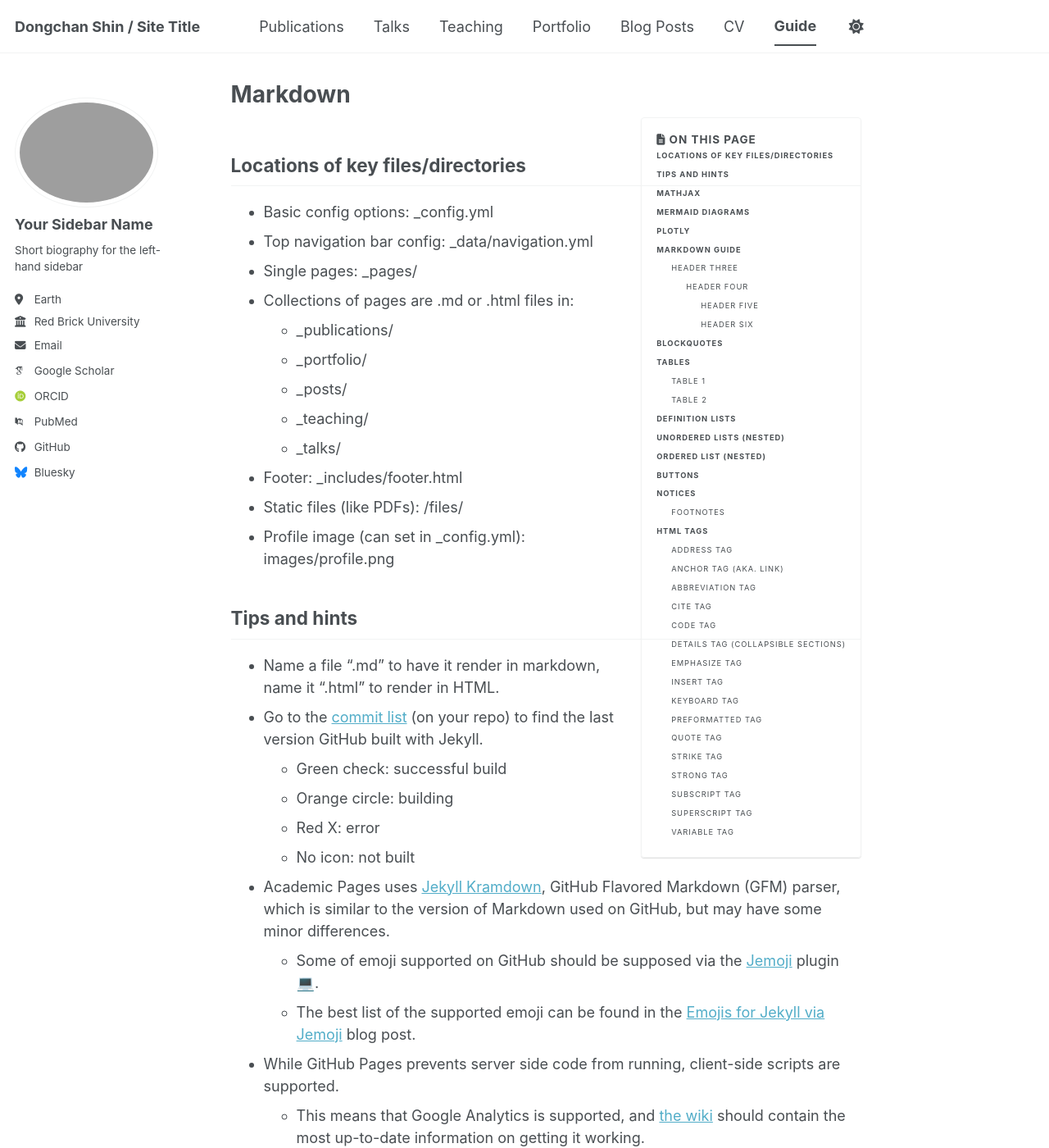
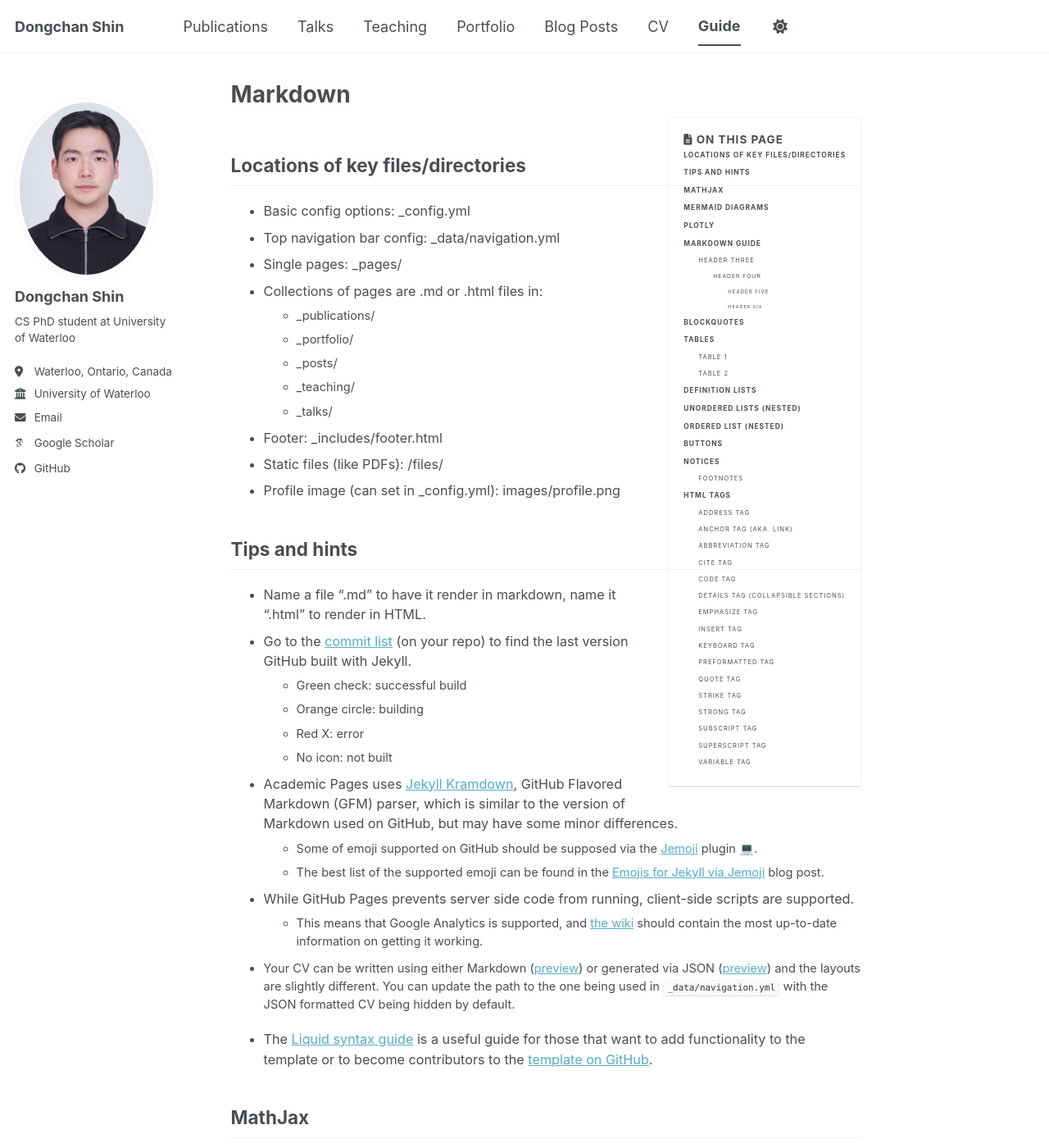
Before and after one commit to thomasshin/thomasshin.github.io, a Jekyll site: the page built from _pages/markdown.md, in a window 1280 px wide and 1400 px high. Shown: the whole window at 82% size. Built offline with Jekyll 4.4.1, drawn with Linux system fonts in a browser that asks for light colours; emoji names are drawn with the system emoji font; some web fonts are replaced; a script bundle is joined from its source files by our own code; library files that are not in the unit come from our copies.

Commit message:
updates
updates

```diff
--- a/_config.yml
+++ b/_config.yml
@@ -9,39 +9,39 @@
 # Basic Site Settings
 locale                   : "en-US"
 site_theme               : "default" # The available themes options are "default", "air", "sunrise", "mint", "dirt" and "contrast"
-title                    : "Dongchan Shin / Site Title"
+title                    : "Dongchan Shin"
 title_separator          : "-"
 name                     : &name "Dongchan Shin"
-description              : &description "Dongchan Shin's academic portfolio"   # Update this with a general description of your site, this is the default if not overridden by a page
+description              : &description "Dongchan Shin's website"   # Update this with a general description of your site, this is the default if not overridden by a page
 url                      : https://thomasshin.github.io # The base hostname & protocol for your site e.g. "https://[your GitHub username].github.io",
                                                            # or if you already have some other page hosted on Github then use "https://[your GitHub username].github.io/[Your Repo Name]"
 baseurl                  : "" # the subpath of your site, e.g. "/blog"
-repository               : "academicpages/academicpages.github.io"
+repository               : "thomasshin/thomasshin.github.io"
 
 # Site Author - The following control what appear as part of the author content on the side bar.
 #               If a field is blank the icon and link will not appear, otherwise it will be shown.
 #               Additional customization can be done by editing /_includes/author-profile.html
 author:
   # Biographic information
-  avatar           : "profile.png"
-  name             : "Your Sidebar Name"
+  avatar           : "dongchan_shin_profile_pic.jpeg"
+  name             : "Dongchan Shin"
   pronouns         : # example: "she/her"
-  bio              : "Short biography for the left-hand sidebar"
-  location         : "Earth"
-  employer         : "Red Brick University"
+  bio              : "CS PhD student at University of Waterloo"
+  location         : "Waterloo, Ontario, Canada"
+  employer         : "University of Waterloo"
   uri              : # URL
-  email            : "none@example.org"
+  email            : "dcshin718@gmail.com"
 
   # Academic websites
   academia         : # URL
   arxiv            : # URL - Update with the correct link to your profile
-  googlescholar    : "https://scholar.google.com/citations?user=PS_CX0AAAAAJ"
+  googlescholar    : "https://scholar.google.com/citations?user=QzZOkfIAAAAJ&hl=en"
   inspire-hep      : # URL
   impactstory      : # URL
-  orcid            : "https://orcid.org/yourorcidurl"
+  orcid            :
   semantic         : # URL
   ssrn             : # URL
-  pubmed           : "https://www.ncbi.nlm.nih.gov/pubmed/?term=john+snow"
+  pubmed           : #"https://www.ncbi.nlm.nih.gov/pubmed/?term=john+snow"
   researchgate     : # URL
   scopus           : # URL
   zotero           : # URL
@@ -51,13 +51,13 @@ author:
   bitbucket        : # Username - Update with your username on the site
   codepen          : # Username
   dribbble         : # Username
-  github           : "academicpages"
+  github           : "thomasshin"
   kaggle           : # Username
   stackoverflow    : # User number or user number and name (i.e., use "1" or "1/jeff-atwood")
 
   # Social media
   artstation       : # Username
-  bluesky          : "bsky.app" # Replace this with you Bluesky username
+  bluesky          : #"bsky.app" # Replace this with you Bluesky username
   facebook         : # Username
   flickr           : # Username
   foursquare       : # Username
@@ -138,7 +138,7 @@ yandex_site_verification :
 
 # Social Sharing
 twitter:
-  username               : &twitter
+  username               : "dcshin718" # Twitter username for Twitter Cards
 facebook:
   username               :
   app_id                 :
--- a/_sass/layout/_page.scss
+++ b/_sass/layout/_page.scss
@@ -56,7 +56,7 @@
   }
 
   p, li, dl {
-    font-size: 1em;
+    font-size: 0.9em;
   }
 
   /* paragraph indents */
```
Also changed, not shown: images/dongchan_shin_profile_pic.jpeg (added).
